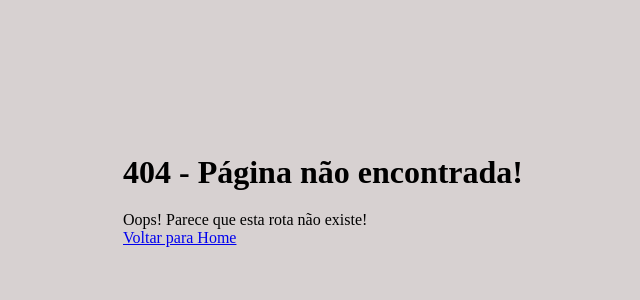
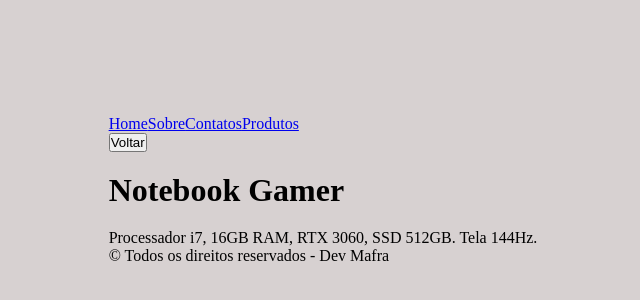
Before and after one commit to devmafra/react-labs, a React (Vite) app in the folder react-router/: page /products/1/info in a window 1280 px wide. Before the commit this address had no page. Shown: the part 210-510 px from the top of the page, without its empty margins (317-957 px from the left). Built offline with nearby package versions, Linux system fonts and the light colour scheme.

Commit message:
feat(products): add InfoProducts component and nested info route

```diff
--- a/react-router/src/pages/Details.jsx
+++ b/react-router/src/pages/Details.jsx
@@ -1,8 +1,9 @@
 import React from "react";
 import produtos from "../assets/data.js";
-import { Link, useParams } from "react-router";
+import { Link, useNavigate, useParams } from "react-router";
 
 export function Details() {
+  const navigate = useNavigate();
   const { id } = useParams();
 
   if (id) {
@@ -24,6 +25,11 @@ export function Details() {
         <p>Categoria: {produto.categoria}</p>
         <p>Preço: {produto.preco}</p>
         <p>Descrição: {produto.descricao}</p>
+        <br />
+        <button onClick={() => navigate(`/products/${produto.id}/info`)}>
+          + Informações
+        </button>
+        <br />
         <Link to="/products">Voltar aos Produtos</Link>
       </div>
     );
--- /dev/null
+++ b/react-router/src/pages/InfoProducts.jsx
@@ -0,0 +1,19 @@
+import React from "react";
+import { useParams } from "react-router";
+import produtos from "../assets/data";
+
+export function InfoProducts() {
+  const { id } = useParams();
+  const product = produtos.find((item) => item.id === id);
+
+  if (!product) {
+    return <p>Produto não encontrado!</p>;
+  }
+
+  return (
+    <div>
+      <h1>{product.nome}</h1>
+      <p>{product.informações}</p>
+    </div>
+  );
+}
--- a/react-router/src/routes/JsRoutes.jsx
+++ b/react-router/src/routes/JsRoutes.jsx
@@ -7,6 +7,7 @@ import { NotFound } from "../pages/NotFound";
 import { Products } from "../pages/Products";
 import { Details } from "../pages/Details";
 import { Layout } from "../pages/Layout";
+import { InfoProducts } from "../pages/InfoProducts";
 
 export function JsRoutes() {
   const routes = useRoutes([
@@ -19,6 +20,7 @@ export function JsRoutes() {
         { path: "contact", element: <Contact /> },
         { path: "products", element: <Products /> },
         { path: "products/:id", element: <Details /> },
+        { path: "products/:id/info", element: <InfoProducts /> },
       ],
     },
     { path: "*", element: <NotFound /> },
```
